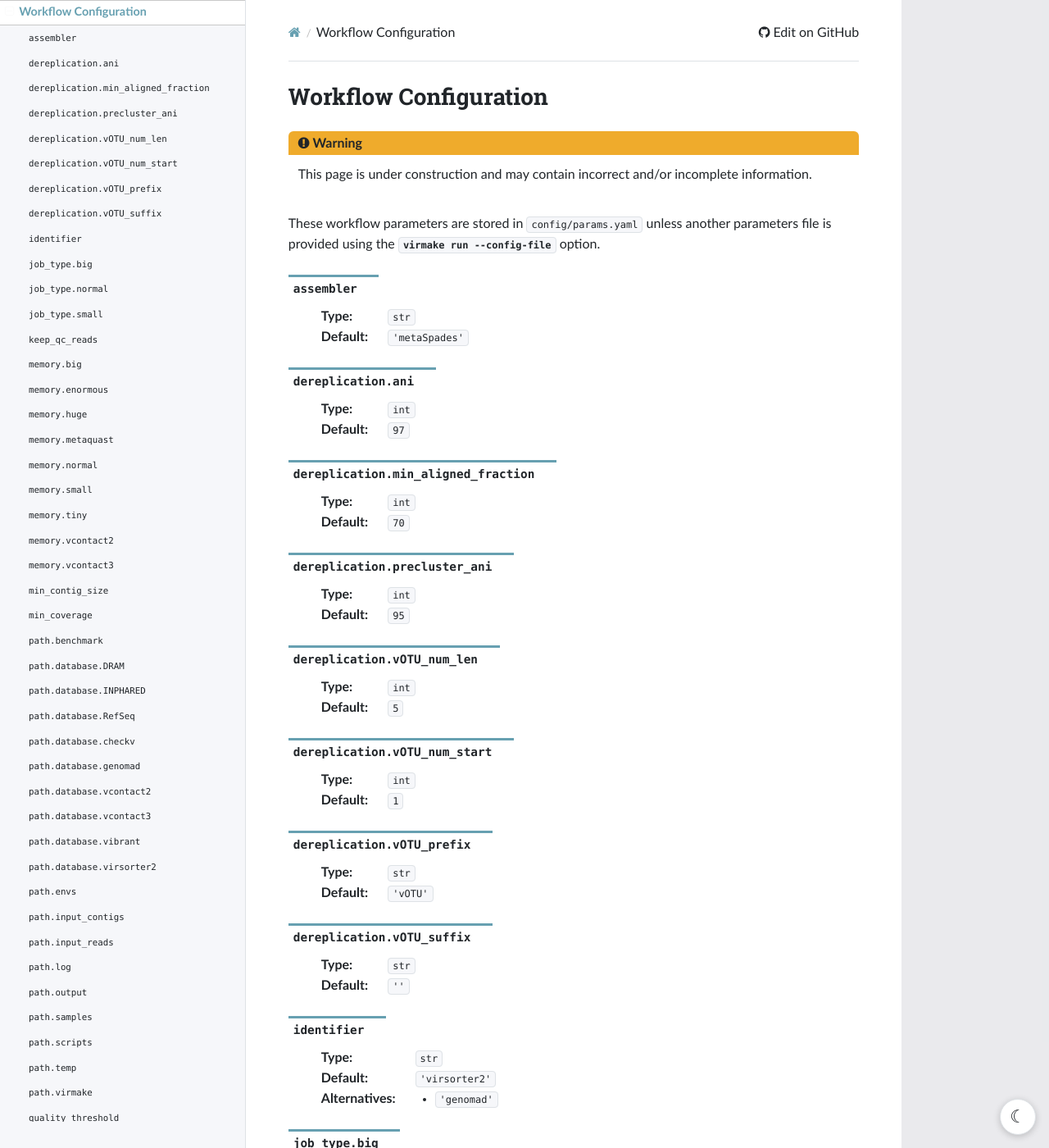
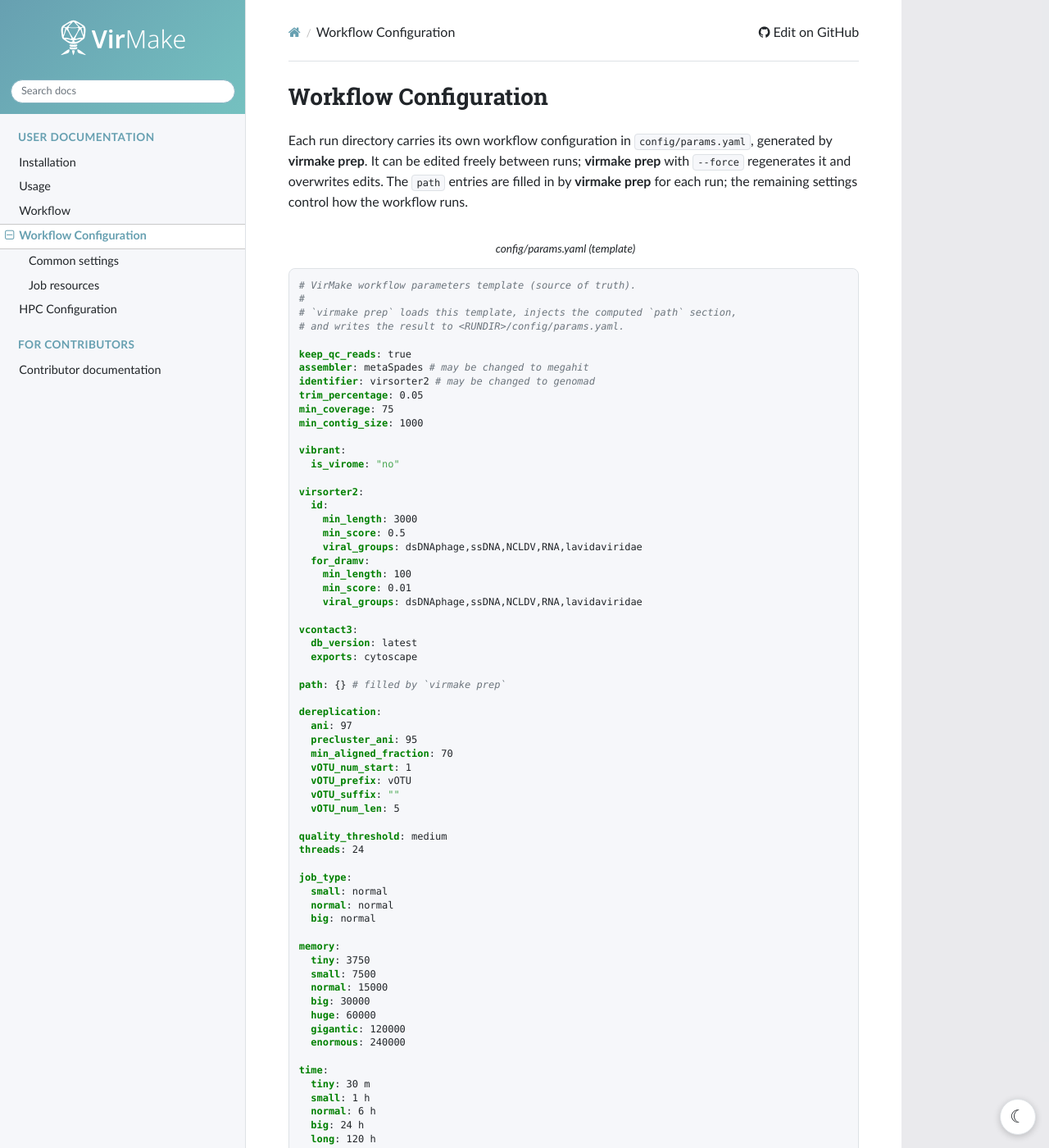
Before and after one commit to Rounge-lab/VirMake, a Sphinx documentation site: the page built from docs/source/content/config-params.rst, in a window 1280 px wide and 1400 px high. Shown: the whole window at 82% size. Built offline with Sphinx 7.4.7 and the Read the Docs theme 3.1.0, drawn with Linux system fonts in a browser that asks for light colours; some of the changed text lies outside the part shown.

Commit message:
Updated workflow configuration documentation

```diff
--- a/docs/source/content/config-params.rst
+++ b/docs/source/content/config-params.rst
@@ -2,46 +2,51 @@
 Workflow Configuration
 ======================
 
-.. warning::
+Each run directory carries its own workflow configuration in
+``config/params.yaml``, generated by :program:`virmake prep`. It can be edited
+freely between runs; :program:`virmake prep` with ``--force`` regenerates it and
+overwrites edits. The ``path`` entries are filled in by :program:`virmake prep`
+for each run; the remaining settings control how the workflow runs.
 
-    This page is under construction and may contain incorrect and/or incomplete
-    information.
+.. literalinclude:: ../../../src/virmake/templates/params.yaml
+   :language: yaml
+   :caption: config/params.yaml (template)
 
-These workflow parameters are stored in ``config/params.yaml`` unless another
-parameters file is provided using the :option:`virmake run --config-file`
-option.
+Common settings
+---------------
 
-.. yaml-config:: _data/params.yaml
+.. list-table::
+   :header-rows: 1
+   :widths: 30 70
 
-..  NOTE! Is there actually another supported assembler choice?
+   * - Setting
+     - Description
+   * - ``assembler``
+     - Assembler used in the assembly step: ``MetaSPAdes`` or ``Megahit``
+   * - ``identifier``
+     - Tool used to identify viral sequences from contigs: ``virsorter2`` or
+       ``genomad``.
+   * - ``rule_inclusion``
+     - Which optional steps run in each workflow target (``all`` and ``stats``),
+       such as ``instrain``, ``metaquast`` and ``function``.
+   * - ``min_coverage``
+     - Coverage threshold above which a viral genome counts as present in a
+       sample (default 75).
+   * - ``quality_threshold``
+     - Minimum CheckV quality category for a viral sequence to be kept (default
+       ``medium``).
+   * - ``virsorter2.id.*``
+     - Identification cutoffs (minimum length, minimum score, viral groups).
+   * - ``dereplication.*``
+     - vOTU clustering thresholds (ANI, precluster ANI, minimal aligned
+       fraction) and vOTU naming (``vOTU_prefix``, ``vOTU_suffix``,
+       ``vOTU_num_len``).
+   * - ``vcontact3.*``
+     - vConTACT3 database version and export formats.
 
-    envs
-    Folder containing the environment.yaml files for each tool included in the
-    **VirMake** workflow.
+Job resources
+-------------
 
-    input_contigs
-    This parameter is set when contigs were specified during setup using
-    :option:`setup.py --contigs`.
-
-    input_reads
-    This parameter is set when paired-end reads were specified during setup
-    using :option:`setup.py --reads`.
-
-    samples
-    This is a tab separated file containing the following columns:
-    - sample_id
-    - r1
-    - r2
-    - qc_r1
-    - qc_r2
-    - contigs
-
-    scripts
-    This directory contains scripts needed to run the **VirMake** workflow.
-
-    temp
-    This directory is used to store temporary files when running the
-    **VirMake** workflow.
-
-    virmake
-    The **VirMake** repository root directory.
+The workflow requests memory and runtime per job size through the ``memory``,
+``time`` and ``job_type`` settings; these are read by the workflow itself,
+independently of the cluster profile (see :doc:`config-hpc`).
```
Also changed, not shown: 1 other file.
